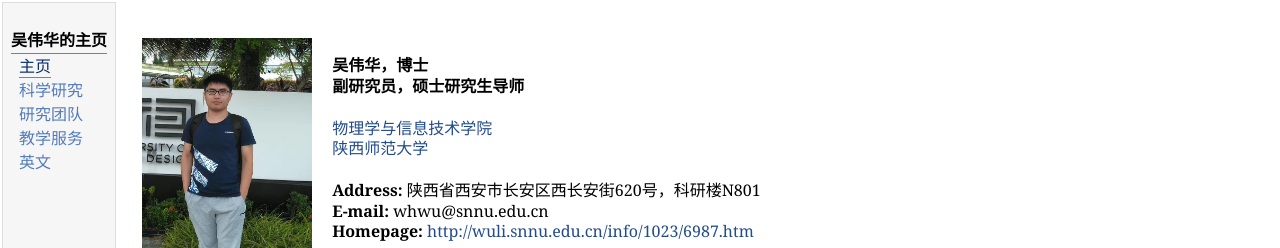
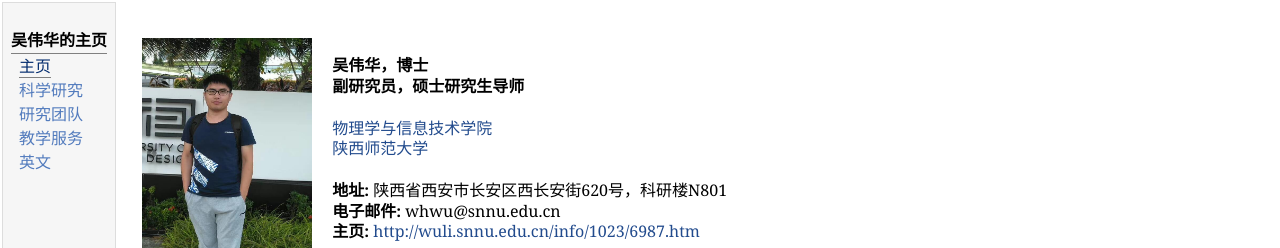
Before and after one commit to xidianwuweihua/xidianwuweihua.github.io, a plain HTML site: page index.html in a window 1280 px wide. Shown: the top 248 px of the page. Drawn offline with Linux system fonts and the light colour scheme.

Commit message:
Update index.html

```diff
--- a/index.html
+++ b/index.html
@@ -44,12 +44,12 @@
 
 
 
-<b>Address:</b> 陕西省西安市长安区西长安街620号，科研楼N801 <br />
+<b>地址:</b> 陕西省西安市长安区西长安街620号，科研楼N801 <br />
 
-<b>E-mail:</b> whwu@snnu.edu.cn <br />
+<b>电子邮件:</b> whwu@snnu.edu.cn <br />
 
 
-<b>Homepage:</b> <a href="http://wuli.snnu.edu.cn/info/1023/6987.htm" target=&ldquo;blank&rdquo;>http://wuli.snnu.edu.cn/info/1023/6987.htm</a><br />
+<b>主页:</b> <a href="http://wuli.snnu.edu.cn/info/1023/6987.htm" target=&ldquo;blank&rdquo;>http://wuli.snnu.edu.cn/info/1023/6987.htm</a><br />
 
 </p>
 </td></tr></table>
```
